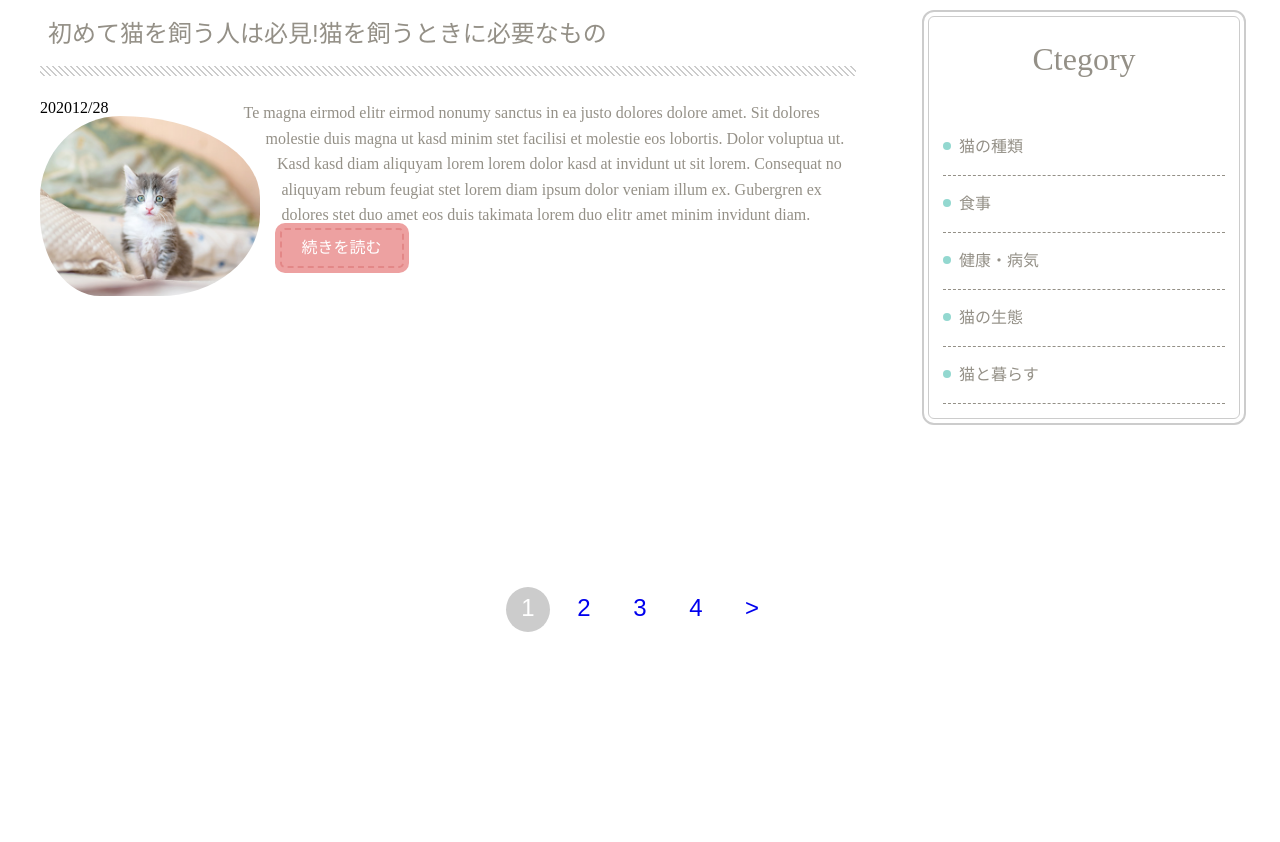
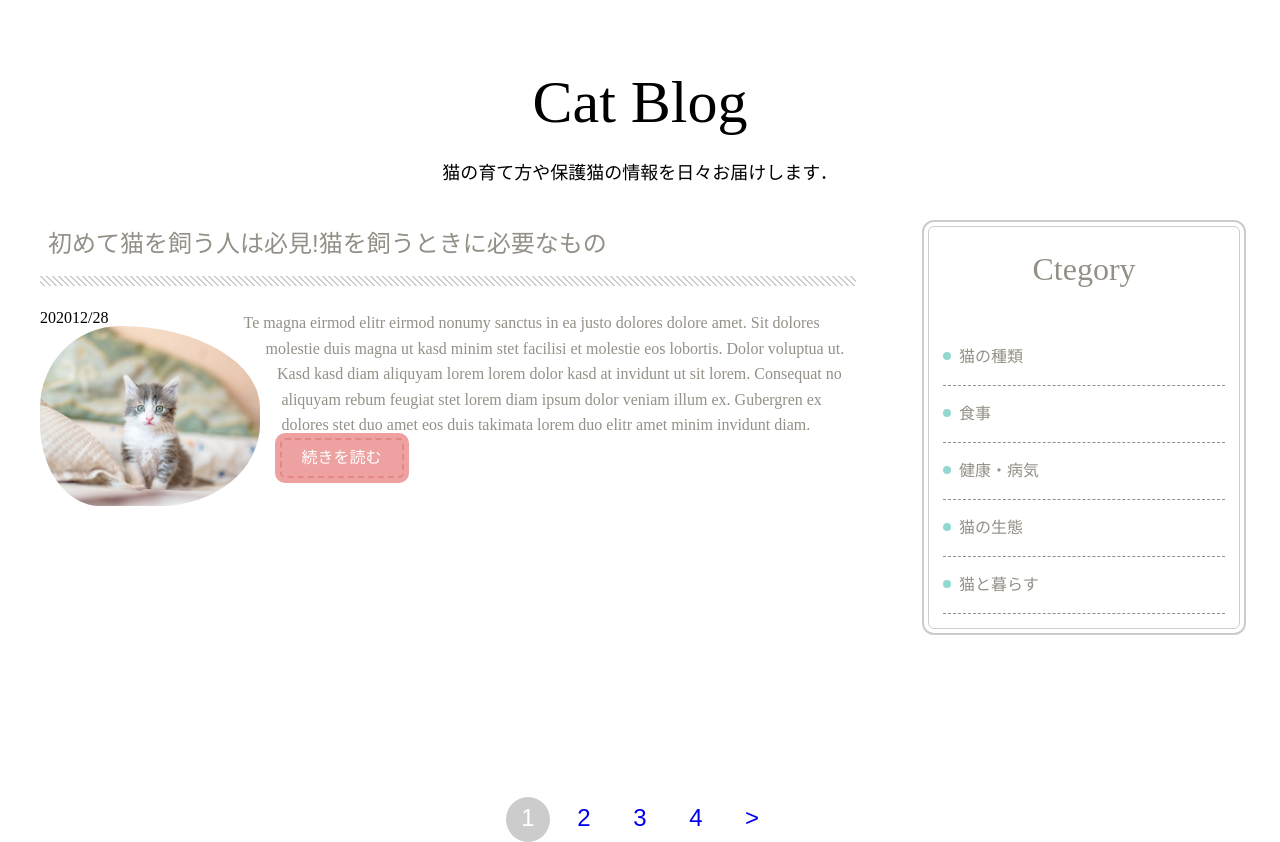
Before and after one commit to KotaSC/html-css-practice-next, a Next.js app in the folder chapter3/: page / in a window 1280 px wide. Before the commit the page ends 800 px from the top, so only its background shows below. Built offline with nearby package versions, Linux system fonts and the light colour scheme.

Commit message:
Create Header component

```diff
--- /dev/null
+++ b/chapter3/components/Header/Header.tsx
@@ -0,0 +1,39 @@
+import styled from "styled-components";
+import headerImg from "../../assets/images/header.svg";
+
+const S_Header = styled.header`
+  max-width: 1000px;
+  margin: 2.5rem auto 0;
+  background: url(${headerImg.src});
+  height: 170px;
+`;
+
+const S_PageTitle = styled.h1`
+  @media screen and (min-width: 600px) {
+    margin: 1rem 0 2rem;
+  }
+  text-align: center;
+  font-size: 3.75rem;
+  font-family: "Amatic SC", cursive;
+  margin: 1rem 0;
+  padding-top: 2rem;
+`;
+
+const S_PageDesc = styled.p`
+  @media screen and (min-width: 600px) {
+    font-size: 1.125rem;
+    margin-bottom: 4rem;
+  }
+  text-align: center;
+`;
+
+const Header = () => {
+  return (
+    <S_Header>
+      <S_PageTitle>Cat Blog</S_PageTitle>
+      <S_PageDesc>猫の育て方や保護猫の情報を日々お届けします．</S_PageDesc>
+    </S_Header>
+  );
+};
+
+export default Header;
--- a/chapter3/pages/index.tsx
+++ b/chapter3/pages/index.tsx
@@ -2,6 +2,7 @@ import Head from "next/head";
 import Meta from "@/components/Meta/Meta";
 import Container from "@/components/Container/Container";
 import Posts from "@/components/Posts/Posts";
+import Header from "@/components/Header/Header";
 import Sidebar from "@/components/Sidebar/Sidebar";
 import PageNation from "@/components/PageNation/PageNation";
 
@@ -9,6 +10,7 @@ export default function Home() {
   return (
     <>
       <Meta />
+      <Header />
       <Container>
         <Posts />
         <Sidebar />
```
